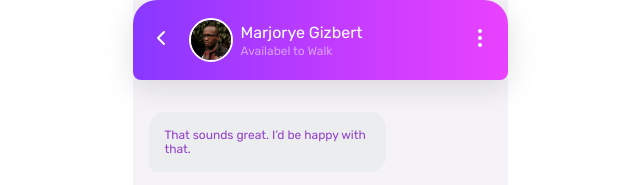
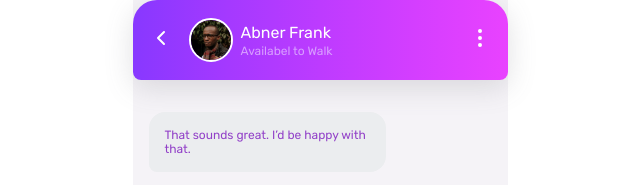
Before and after one commit to carlosgizbert/chat-app-css-illustration-master, a plain HTML site: page index.html in a window 1280 px wide. Shown: the top 185 px of the page, 320-960 px from the left. Drawn offline with nearby package versions, Linux system fonts and the light colour scheme.

Commit message:
alterando nome usuario

```diff
--- a/index.html
+++ b/index.html
@@ -25,7 +25,7 @@
         <div class="mockup-user">
           <img src="./images/avatar.jpg" alt="" class="mockup-user-avatar" />
           <div class="user-header">
-            <div class="name">Marjorye Gizbert</div>
+            <div class="name">Abner Frank</div>
             <div class="status">Availabel to Walk</div>
           </div>
         </div>
```
